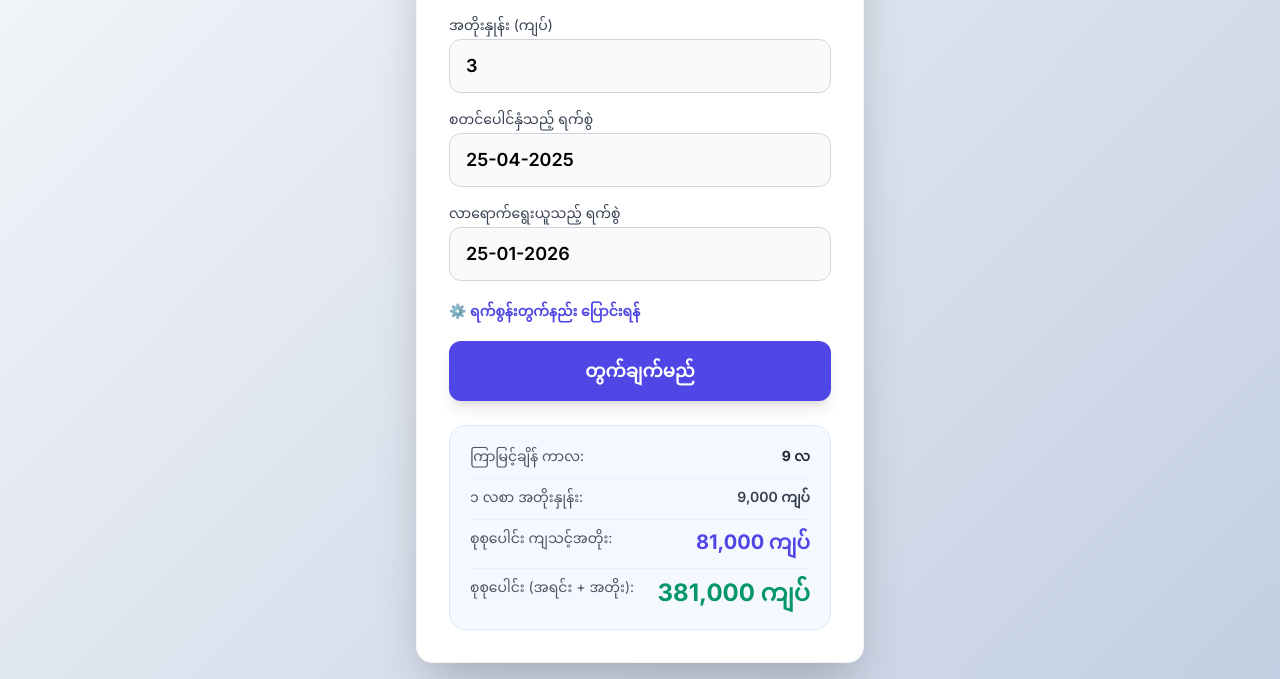
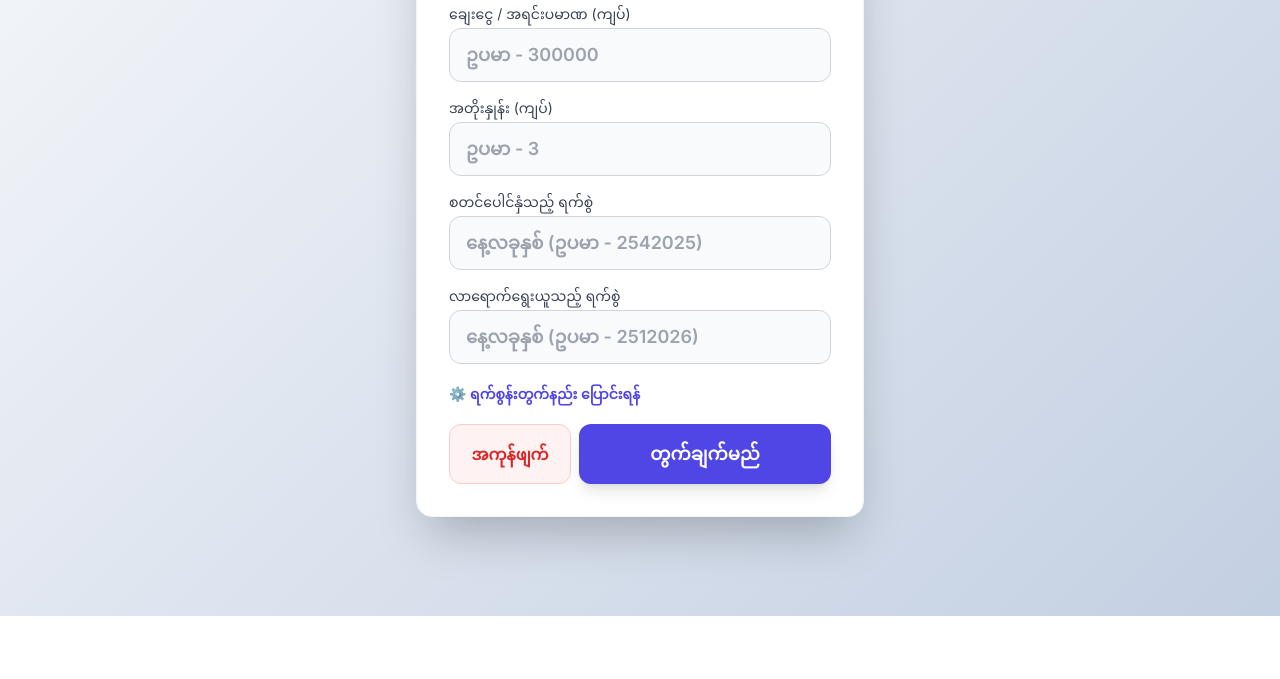
Before and after one commit to aolmio/interestcal, a plain HTML site: page index.html in a window 1280 px wide. Shown: the part 184-863 px from the top of the page. After the commit the page ends 800 px from the top, so only its background shows below. Drawn offline with nearby package versions, Linux system fonts and the light colour scheme; a web font is replaced by a local one.

Commit message:
Refactor input fields for principal and rate

```diff
--- a/index.html
+++ b/index.html
@@ -6,7 +6,7 @@
     <title>အတိုးတွက်စနစ်</title>
     <script src="https://cdn.tailwindcss.com"></script>
     <link href="https://fonts.googleapis.com/css2?family=Padauk:wght@400;700&family=Inter:wght@400;600;700&display=swap" rel="stylesheet">
-    <link rel="manifest" href="manifest.json">
+    <link class="pwa-manifest" rel="manifest" href="manifest.json">
     <meta name="theme-color" content="#4f46e5">
     <meta name="apple-mobile-web-app-capable" content="yes">
     <meta name="apple-mobile-web-app-status-bar-style" content="black-translucent">
@@ -14,7 +14,6 @@
         body {
             font-family: 'Inter', 'Padauk', sans-serif;
             background: linear-gradient(135deg, #f5f7fa 0%, #c3cfe2 100%);
-            /* Avoid Punch Hole / Dynamic Island / Notch */
             padding-top: max(1rem, env(safe-area-inset-top));
             padding-bottom: max(1rem, env(safe-area-inset-bottom));
             padding-left: max(1rem, env(safe-area-inset-left));
@@ -31,23 +30,23 @@
 
         <div class="space-y-4">
             <div>
-                <label class="block text-sm font-medium text-gray-700 mb-1">အရင်းပမာဏ (ကျပ်)</label>
-                <input type="number" id="principal" value="300000" class="w-full px-4 py-3 bg-gray-50 border border-gray-300 rounded-xl font-semibold outline-none focus:ring-2 focus:ring-indigo-500 text-lg">
+                <label class="block text-sm font-medium text-gray-700 mb-1">ချေးငွေ / အရင်းပမာဏ (ကျပ်)</label>
+                <input type="text" id="principal" inputmode="numeric" pattern="[0-9]*" class="w-full px-4 py-3 bg-gray-50 border border-gray-300 rounded-xl font-semibold outline-none focus:ring-2 focus:ring-indigo-500 text-lg" placeholder="ဥပမာ - 300000">
             </div>
 
             <div>
                 <label class="block text-sm font-medium text-gray-700 mb-1">အတိုးနှုန်း (ကျပ်)</label>
-                <input type="number" id="rate" value="3" step="0.1" class="w-full px-4 py-3 bg-gray-50 border border-gray-300 rounded-xl font-semibold outline-none focus:ring-2 focus:ring-indigo-500 text-lg">
+                <input type="text" id="rate" inputmode="numeric" pattern="[0-9]*" class="w-full px-4 py-3 bg-gray-50 border border-gray-300 rounded-xl font-semibold outline-none focus:ring-2 focus:ring-indigo-500 text-lg" placeholder="ဥပမာ - 3">
             </div>
 
             <div>
                 <label class="block text-sm font-medium text-gray-700 mb-1">စတင်ပေါင်နှံသည့် ရက်စွဲ</label>
-                <input type="text" id="start-date-text" value="25-04-2025" onblur="smartFormatDate(this)" class="w-full px-4 py-3 bg-gray-50 border border-gray-300 rounded-xl font-semibold outline-none focus:ring-2 focus:ring-indigo-500 text-lg">
+                <input type="text" id="start-date-text" inputmode="numeric" pattern="[0-9]*" onblur="smartFormatDate(this)" class="w-full px-4 py-3 bg-gray-50 border border-gray-300 rounded-xl font-semibold outline-none focus:ring-2 focus:ring-indigo-500 text-lg" placeholder="နေ့လခုနှစ် (ဥပမာ - 2542025)">
             </div>
 
             <div>
                 <label class="block text-sm font-medium text-gray-700 mb-1">လာရောက်ရွေးယူသည့် ရက်စွဲ</label>
-                <input type="text" id="end-date-text" value="25-01-2026" onblur="smartFormatDate(this)" class="w-full px-4 py-3 bg-gray-50 border border-gray-300 rounded-xl font-semibold outline-none focus:ring-2 focus:ring-indigo-500 text-lg">
+                <input type="text" id="end-date-text" inputmode="numeric" pattern="[0-9]*" onblur="smartFormatDate(this)" class="w-full px-4 py-3 bg-gray-50 border border-gray-300 rounded-xl font-semibold outline-none focus:ring-2 focus:ring-indigo-500 text-lg" placeholder="နေ့လခုနှစ် (ဥပမာ - 2512026)">
             </div>
 
             <button onclick="toggleOptions()" class="text-sm font-semibold text-indigo-600 hover:text-indigo-800 focus:outline-none flex items-center py-1">
@@ -69,7 +68,10 @@
                 </label>
             </div>
 
-            <button onclick="parseAndCalculate()" class="w-full py-4 bg-indigo-600 hover:bg-indigo-700 text-white font-bold rounded-xl shadow-lg mt-2 active:scale-95 transition-all text-lg">တွက်ချက်မည်</button>
+            <div class="grid grid-cols-3 gap-2 mt-2">
+                <button onclick="clearAllFields()" class="col-span-1 py-4 bg-red-50 hover:bg-red-100 text-red-600 font-bold rounded-xl border border-red-200 active:scale-95 transition-all text-sm sm:text-base">အကုန်ဖျက်</button>
+                <button onclick="parseAndCalculate()" class="col-span-2 py-4 bg-indigo-600 hover:bg-indigo-700 text-white font-bold rounded-xl shadow-lg active:scale-95 transition-all text-lg">တွက်ချက်မည်</button>
+            </div>
         </div>
 
         <div id="error-box" class="text-red-500 text-sm text-center font-medium hidden mt-4"></div>
@@ -84,8 +86,6 @@
 
     <script>
         window.onload = function() {
-            parseAndCalculate();
-            // PWA Service Worker Register
             if ('serviceWorker' in navigator) {
                 navigator.serviceWorker.register('sw.js').catch(function(err) {
                     console.log('Service Worker Registration Failed: ', err);
@@ -95,6 +95,15 @@
 
         function toggleOptions() {
             document.getElementById('options-container').classList.toggle('hidden');
+        }
+
+        function clearAllFields() {
+            document.getElementById('principal').value = '';
+            document.getElementById('rate').value = '';
+            document.getElementById('start-date-text').value = '';
+            document.getElementById('end-date-text').value = '';
+            document.getElementById('error-box').classList.add('hidden');
+            document.getElementById('result-box').classList.add('hidden');
         }
 
         function smartFormatDate(input) {
@@ -126,6 +135,15 @@
         function parseAndCalculate() {
             const errorBox = document.getElementById('error-box');
             const resultBox = document.getElementById('result-box');
+
+            const pInput = document.getElementById('principal').value;
+            const rInput = document.getElementById('rate').value;
+
+            if(!pInput || !rInput) {
+                errorBox.innerText = "* အချက်အလက်များ အပြည့်အစုံထည့်ပါ။";
+                errorBox.classList.remove('hidden'); resultBox.classList.add('hidden'); return;
+            }
+
             smartFormatDate(document.getElementById('start-date-text'));
             smartFormatDate(document.getElementById('end-date-text'));
 
@@ -138,8 +156,8 @@
             }
             errorBox.classList.add('hidden');
 
-            const principal = parseFloat(document.getElementById('principal').value) || 0;
-            const rate = parseFloat(document.getElementById('rate').value) || 0;
+            const principal = parseFloat(pInput) || 0;
+            const rate = parseFloat(rInput) || 0;
             const dayOption = document.querySelector('input[name="day-option"]:checked').value;
 
             let mDiff = (endDate.getFullYear() - startDate.getFullYear()) * 12 + (endDate.getMonth() - startDate.getMonth());
```
